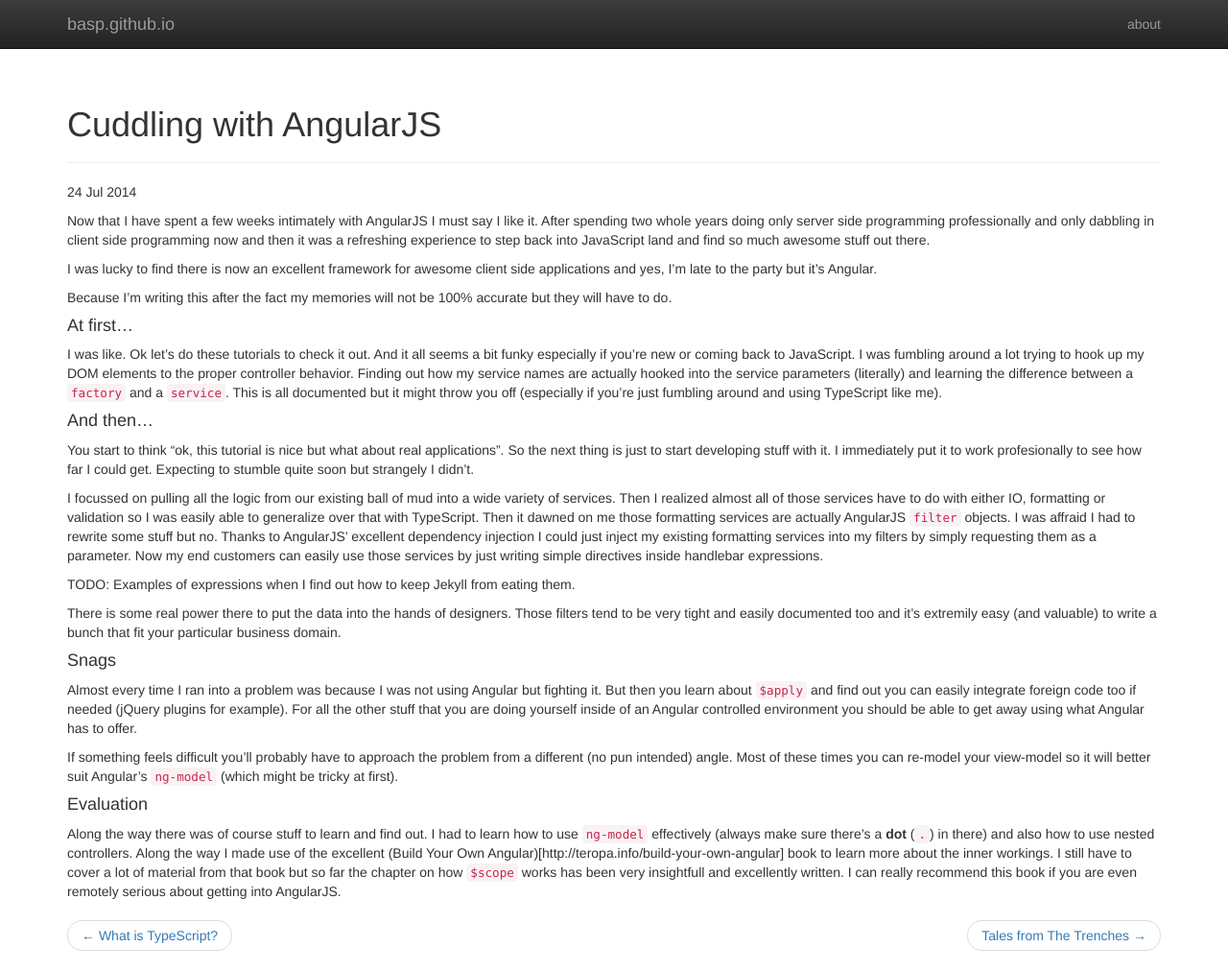
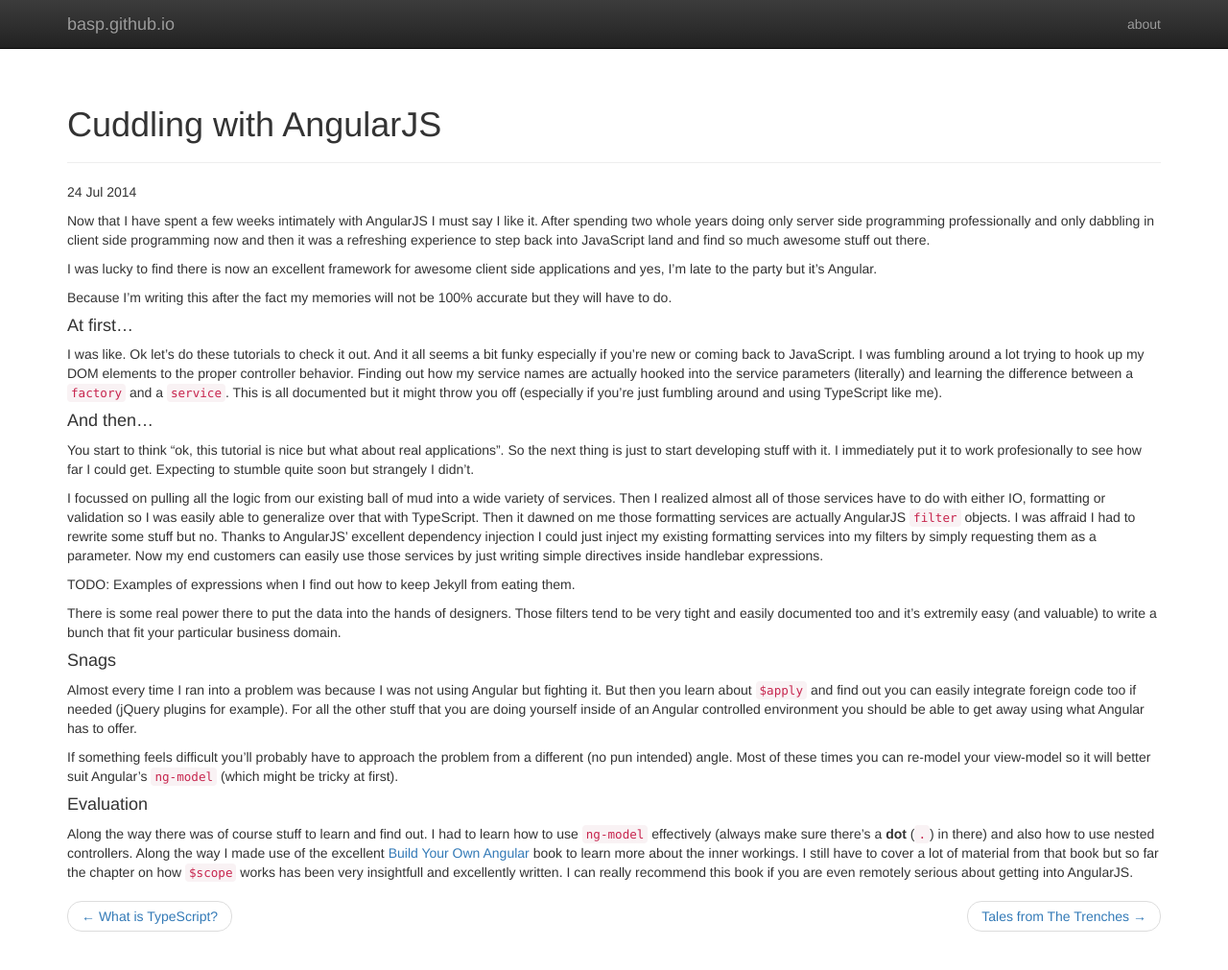
Before and after one commit to basp/basp.github.io, a Jekyll site: the page built from _posts/2014-07-24-cuddling-with-angular.md, in a window 1280 px wide and 1011 px high. Shown: the whole window at 96% size. Built offline with Jekyll 4.4.1, drawn with Linux system fonts in a browser that asks for light colours; nearby versions of some CDN libraries; Markdown is read by kramdown in place of the engine named in the settings.

Commit message:
Fixed BYOA link

````diff
--- a/_posts/2014-07-24-cuddling-with-angular.md
+++ b/_posts/2014-07-24-cuddling-with-angular.md
@@ -27,4 +27,4 @@
 If something feels difficult you'll probably have to approach the problem from a different (no pun intended) angle. Most of these times you can re-model your view-model so it will better suit Angular's ```ng-model``` (which might be tricky at first).
 
 #### Evaluation
-Along the way there was of course stuff to learn and find out. I had to learn how to use ```ng-model``` effectively (always make sure there's a __dot__ (```.```) in there) and also how to use nested controllers. Along the way I made use of the excellent (Build Your Own Angular)[http://teropa.info/build-your-own-angular] book to learn more about the inner workings. I still have to cover a lot of material from that book but so far the chapter on how ```$scope``` works has been very insightfull and excellently written. I can really recommend this book if you are even remotely serious about getting into AngularJS.
+Along the way there was of course stuff to learn and find out. I had to learn how to use ```ng-model``` effectively (always make sure there's a __dot__ (```.```) in there) and also how to use nested controllers. Along the way I made use of the excellent [Build Your Own Angular](http://teropa.info/build-your-own-angular) book to learn more about the inner workings. I still have to cover a lot of material from that book but so far the chapter on how ```$scope``` works has been very insightfull and excellently written. I can really recommend this book if you are even remotely serious about getting into AngularJS.
````
